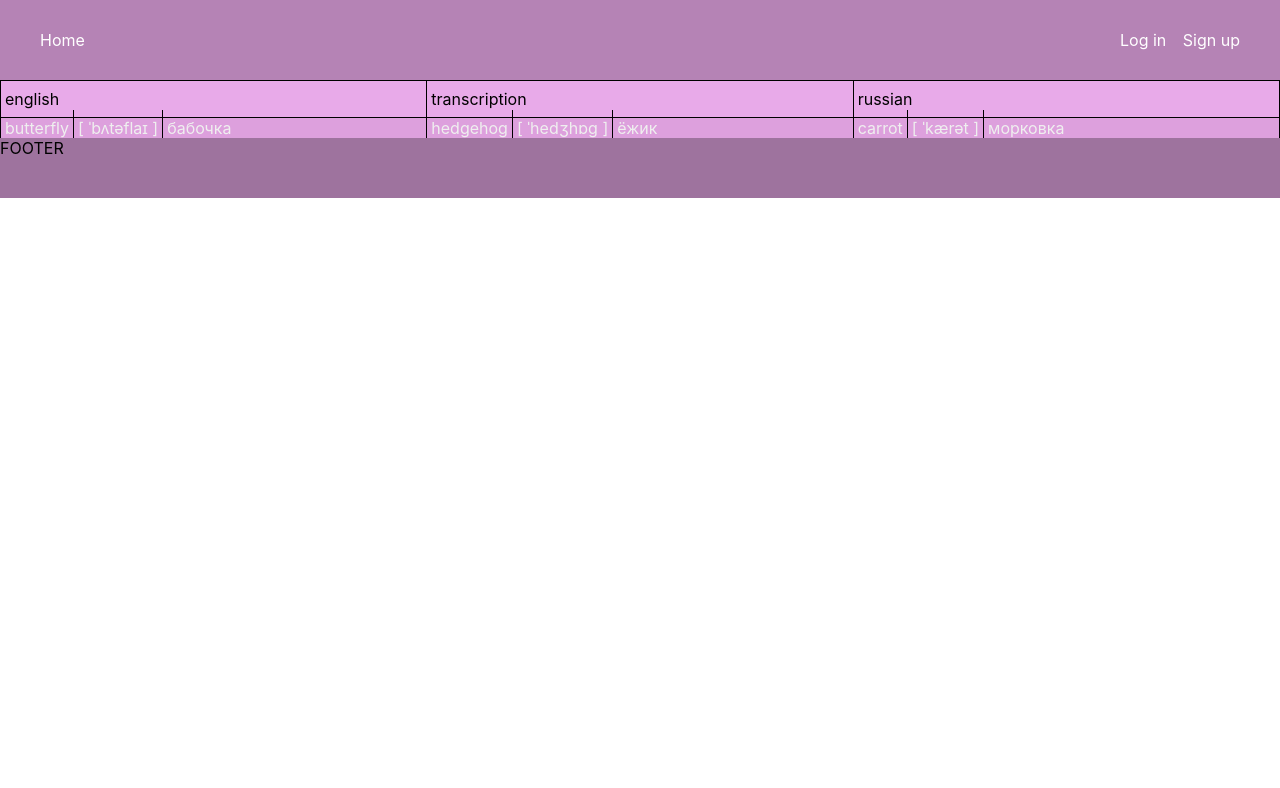
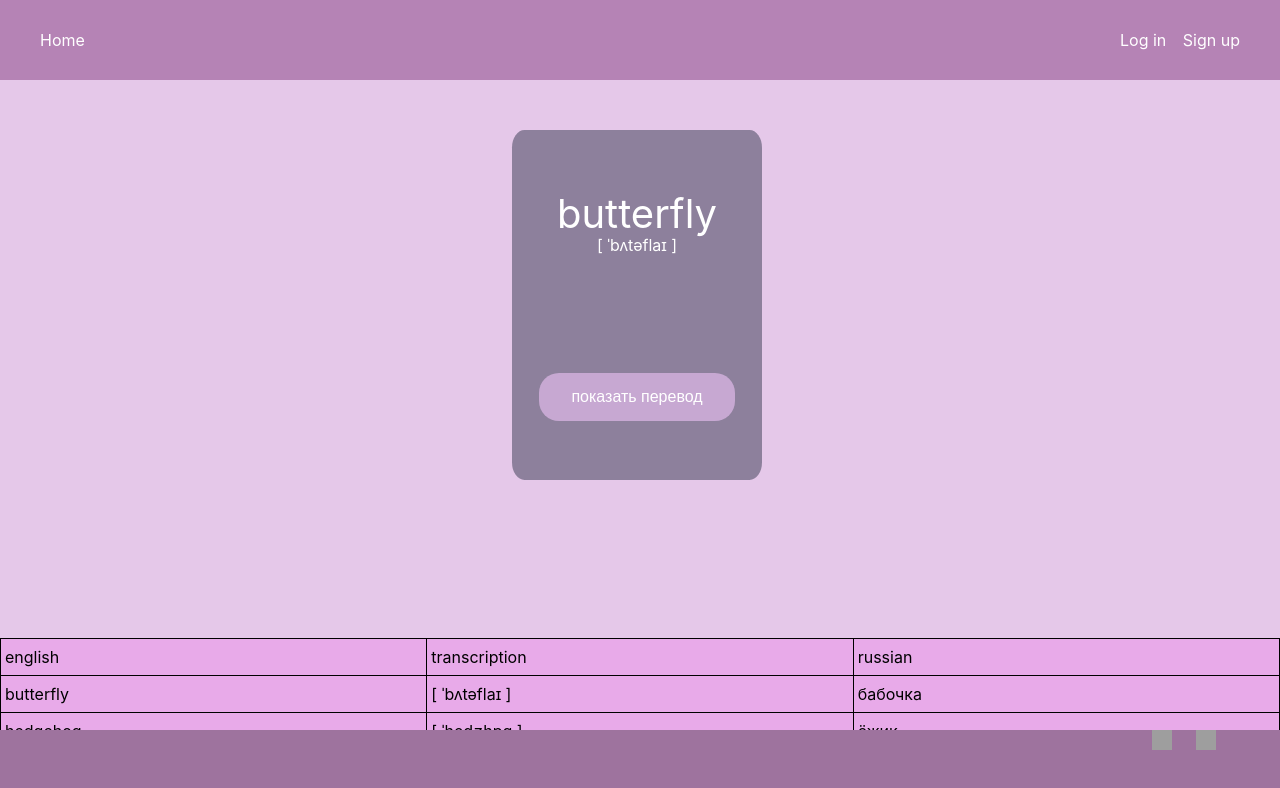
Before and after one commit to jwasp/learning-cards, a React (Create React App) app: page / in a window 1280 px wide. Shown: the top 788 px of the page. Built offline with nearby package versions, Linux system fonts and the light colour scheme; grey boxes are pictures that could not be loaded.

Commit message:
add card

```diff
--- a/src/App.css
+++ b/src/App.css
@@ -2,7 +2,6 @@
   display: flex;
   flex-direction: column;
   width: 100%;
-  height: 400px;
-
-
+  height: 800px;
+  background-color: #e5c8e9;
 }
--- a/src/App.js
+++ b/src/App.js
@@ -3,14 +3,18 @@ import './App.css';
 import Header from './components/Header/Header.jsx';
 import Table from './components/Table';
 import Footer from './components/Footer/Footer.jsx';
+import Card from "./components/Card";
+import {cards} from "../src/data.js";
 
 function App() {
-  return (
-    <div className="App">
-      <Header />
-      <Table />
-      <Footer />
-    </div>
+    return (
+        <div className="App">
+            <Header/>
+            <Card key={`${cards[0].english}`} english={cards[0].english}
+                  transcription={cards[0].transcription} russian={cards[0].russian}/>
+            <Table/>
+            <Footer/>
+        </div>
   );
 }
 
--- a/src/components/Card/Card.css
+++ b/src/components/Card/Card.css
@@ -1,4 +1,38 @@
-.card-container {
-    background: plum;
-    color: #efefef;
+.container-card {
+    display: flex;
+    flex-direction: column;
+    background: #8d809c;
+    height: 350px;
+    width: 250px;
+    align-items: center;
+    justify-content: space-around;
+    border-radius: 5%;
+    margin-top: 50px;
+    margin-left: 40%;
+    color: white;
 }
+
+.container-card_title {
+    font-size: 40px;
+}
+
+.container-card_transcription {
+    margin-top: -120px;
+}
+
+.container-card_button {
+    background-color: #c7a8d2; /* Green */
+    border: none;
+    border-radius: 20px;
+    color: white;
+    padding: 15px 32px;
+    text-align: center;
+    text-decoration: none;
+    display: inline-block;
+    font-size: 16px;
+}
+
+.container-card_button:hover {
+    background-color: white;
+    color: #7f6681;
+}
--- a/src/components/Card/index.jsx
+++ b/src/components/Card/index.jsx
@@ -3,10 +3,10 @@ import './Card.css';
 
 function Card(props) {
     return(
-        <div className={"card-container"}>
-            <span>{props.english}</span>
-            <span>{props.transcription}</span>
-            <span>{props.russian}</span>
+        <div className={"container-card"}>
+            <span className={"container-card_title"}>{props.english}</span>
+            <span className={"container-card_transcription"}>{props.transcription}</span>
+            <button className={"container-card_button"}>показать перевод</button>
         </div>
 
     )
--- a/src/components/Footer/Footer.css
+++ b/src/components/Footer/Footer.css
@@ -1,4 +1,20 @@
 .footer {
     background-color: #9e739e;
-    height: 60px;
+    height: 70px;
+    position:absolute;
+    left:0;
+    bottom:0;
+    width:100%;
 }
+.container-icons {
+    display: flex;
+    margin-left: 90%;
+    width: 5%;
+    justify-content: space-between;
+
+}
+
+.img-icon {
+    height: 20px;
+    width: 20px;
+}
--- a/src/components/Footer/Footer.jsx
+++ b/src/components/Footer/Footer.jsx
@@ -4,7 +4,10 @@ import './Footer.css';
 function Footer(props) {
     return(
         <div className={"footer"}>
-            <div>FOOTER</div>
+            <div className={"container-icons"}>
+                <img src="/src/assets/images/twitter.svg" alt="twitter" className={"img-icon"}/>
+                <img src="/src/assets/images/insta.svg" alt="insta" className={"img-icon"}/>
+            </div>
         </div>
 
     )
--- a/src/components/Table/Table.css
+++ b/src/components/Table/Table.css
@@ -4,6 +4,7 @@
     border-top: 1px solid black;
     border-right: 1px solid black;
     background-color: #e8aae9;
+    margin-top: 158px;
 }
 
 .table-container span {
--- a/src/components/Table/index.jsx
+++ b/src/components/Table/index.jsx
@@ -1,6 +1,6 @@
 import React from 'react';
 import './Table.css';
-import Card from "../Card";
+import TableCard from "../TableCard";
 import {cards} from "../../data";
 
 function Table(props) {
@@ -9,7 +9,7 @@ function Table(props) {
             <span>english</span>
             <span>transcription</span>
             <span>russian</span>
-            {cards.map((card, i) => <Card
+            {cards.map((card, i) => <TableCard
                 key={`${card.english}-${i}`} english={card.english}
                 transcription={card.transcription} russian={card.russian}/>)}
         </div>
--- /dev/null
+++ b/src/components/TableCard/TableCard.css
@@ -0,0 +1,4 @@
+.card-container {
+    background: plum;
+    color: #efefef;
+}
--- /dev/null
+++ b/src/components/TableCard/index.jsx
@@ -0,0 +1,14 @@
+import React from 'react';
+import './TableCard.css';
+
+function TableCard(props) {
+    return(
+        <>
+            <span>{props.english}</span>
+            <span>{props.transcription}</span>
+            <span>{props.russian}</span>
+        </>
+    )
+}
+
+export default TableCard;
```
Also changed, not shown: src/assets/images/insta.svg (added), src/assets/images/twitter.svg (added).
